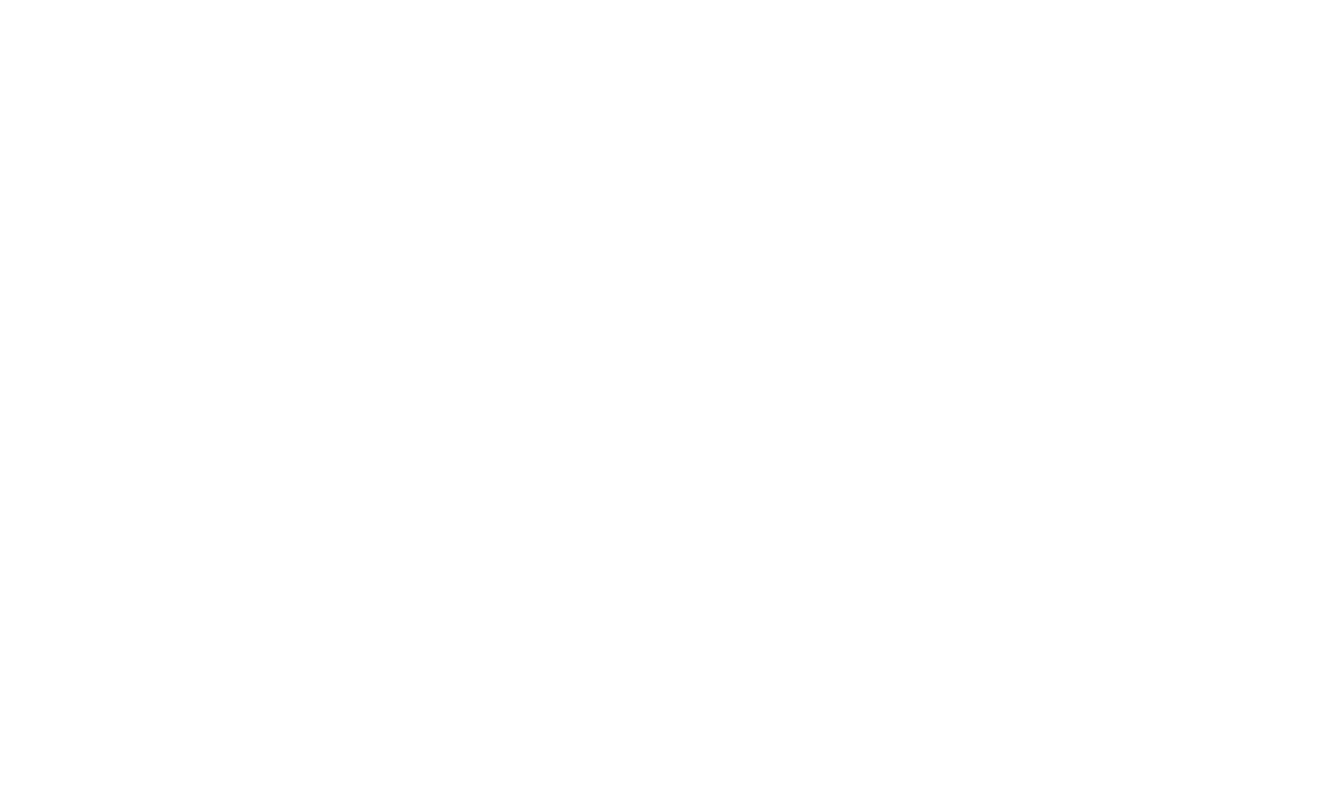
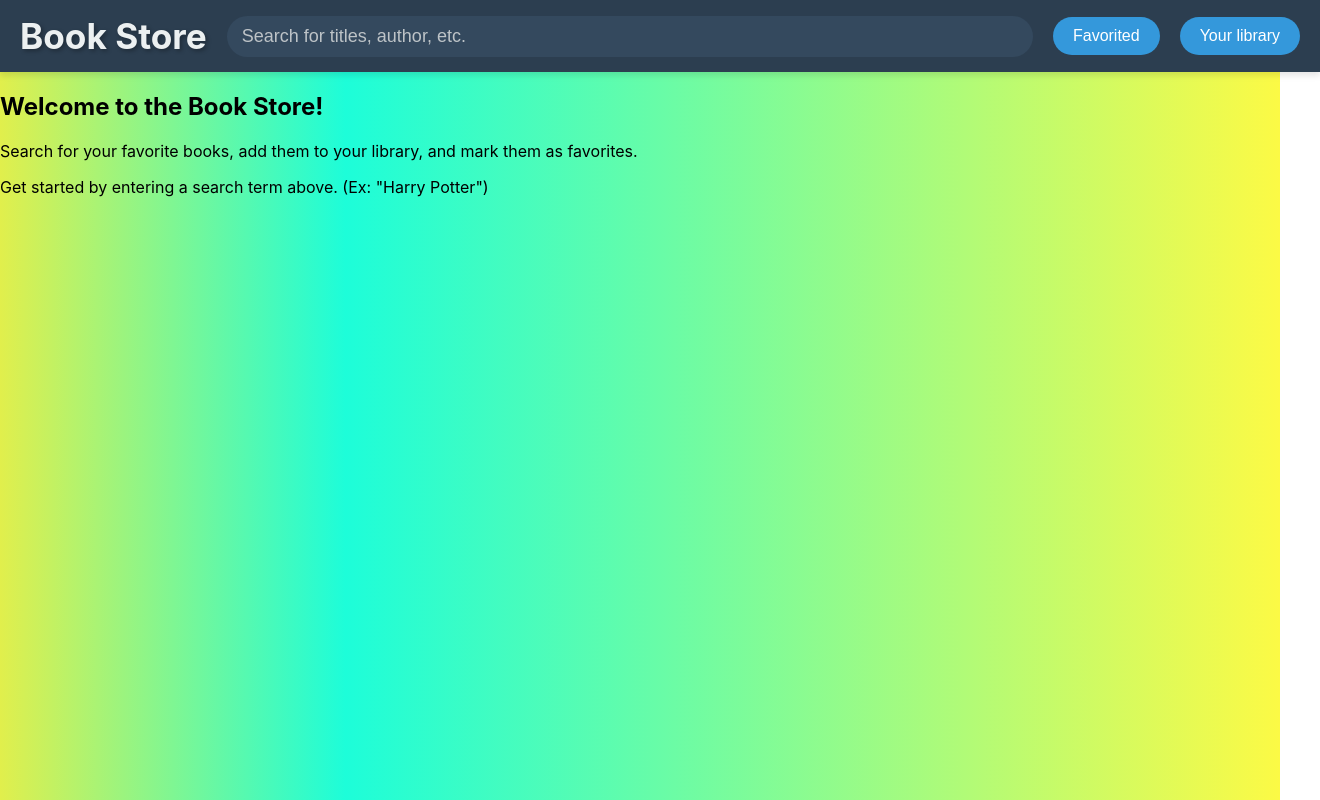
Before and after one commit to NangJohnBui3010/Book-Library-Webapp, a React (Create React App) app in the folder client/: page / in a window 1280 px wide. Shown: the whole page, 1320 px wide, since content can reach past the window. Built offline with nearby package versions, Linux system fonts and the light colour scheme.

Commit message:
adding no result page

```diff
--- a/client/src/App.js
+++ b/client/src/App.js
@@ -16,7 +16,7 @@
 function App() {
   return (
     <div className="App">
-      <BrowserRouter basename="/Book-Library-Webapp">
+      <BrowserRouter basename={process.env.PUBLIC_URL}>
         <Routes>
           <Route path = "/" element = {<BookStore/>}/>
           <Route path = "/library" element = {<Books/>}/>
--- a/client/src/pages/BookStore.jsx
+++ b/client/src/pages/BookStore.jsx
@@ -56,7 +56,7 @@
                 <div className="welcome-section">
                     <h2>Welcome to the Book Store!</h2>
                     <p>Search for your favorite books, add them to your library, and mark them as favorites.</p>
-                    <p>Get started by entering a search term above.</p>
+                    <p>Get started by entering a search term above. (Ex: "Harry Potter")</p>
                 </div>
             ) : (
                 <>
@@ -66,7 +66,10 @@
                             <p>Loading results...</p>
                         </div>
                     )}
-
+                    {!loading && !bookData && <div>
+                        <h2>No results found</h2>
+                        <p>Try a different search term.</p>
+                    </div>}
                     {!loading && bookData &&
                     <div className = "book-shelf">
                         {
```
Also changed, not shown: 7 other files (tests, documents, lock files or other folders).
